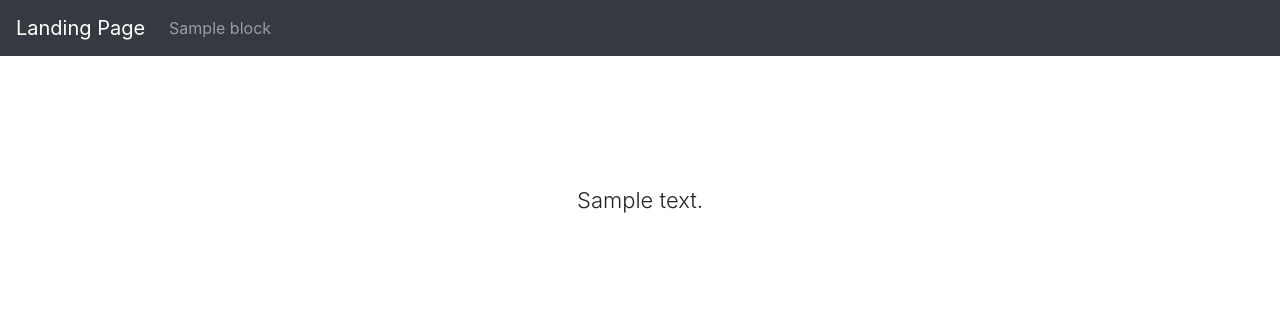
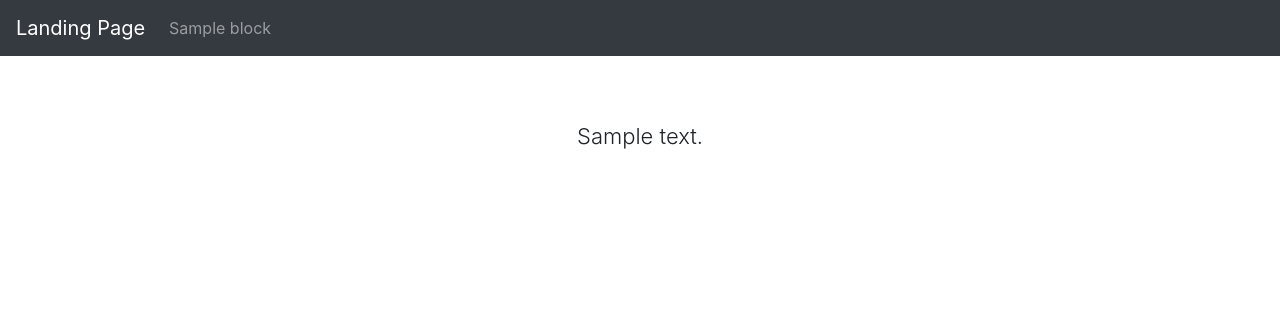
Before and after one commit to one-quaker/landing-cms, a Django app: page / in a window 1280 px wide. Shown: the top 316 px of the page. Run offline with Django 3.2, Linux system fonts and the light colour scheme; tables that the repository leaves empty hold one stand-in row (values such as "Sample post"); some libraries are stand-ins or nearby versions.

Commit message:
image resize added. css update

```diff
--- a/src/landing_cms/settings.py
+++ b/src/landing_cms/settings.py
@@ -38,6 +38,7 @@ INSTALLED_APPS = [
     'django.contrib.messages',
     'django.contrib.staticfiles',
 
+    'sorl.thumbnail',
     'web',
 ]
 
--- a/src/requirements.txt
+++ b/src/requirements.txt
@@ -9,3 +9,4 @@ djangorestframework==3.9.1
 django-extensions==2.1.6
 psycopg2-binary==2.7.7
 Markdown==3.1
+sorl-thumbnail==12.5.0
--- a/src/web/templates/_team.html
+++ b/src/web/templates/_team.html
@@ -1,8 +1,12 @@
+{% load thumbnail %}
+
 {% if item_list %}
     <div class="row">
         {% for item in item_list %}
-            <div class="team col-md-3 col-sm-6 text-center">
-                <img class="member-photo img-fluid" style="border-radius: 50%;" src="{{ item.photo.url }}" alt="{{ item.name }}" width="200">
+            <div class="team col-md-3 col-sm-6 text-center" style="padding-bottom: 64px;">
+                {% thumbnail item.photo "256x256" crop="center" quality=90 as im %}
+                    <img class="member-photo img-fluid" style="border-radius: 50%;" src="{{ im.url }}" alt="{{ item.name }}" width="{{ im.width }}" height="{{ im.height }}">
+                {% endthumbnail %}
                 <h3 class="member-name">{{ item.name }}</h3>
                 <p class="text-muted">{{ item.text }}</p>
             </div>
--- a/src/web/templates/index.html
+++ b/src/web/templates/index.html
@@ -26,10 +26,10 @@
     {{ block.super }}
     <style media="screen">
         .block {
-            padding-top: 128px;
-            padding-bottom: 16px;
             margin-left: 10%;
             margin-right: 10%;
+            padding-top: 64px;
+            padding-bottom: 64px;
         }
         .block h1 {
             font-size: 48pt;
@@ -38,7 +38,7 @@
             margin-bottom: 40px;
         }
         .block .intro-text {
-            padding-bottom: 32px;
+            margin-bottom: 60px;
         }
         .block .intro-text p {
             font-weight: 300;
```
